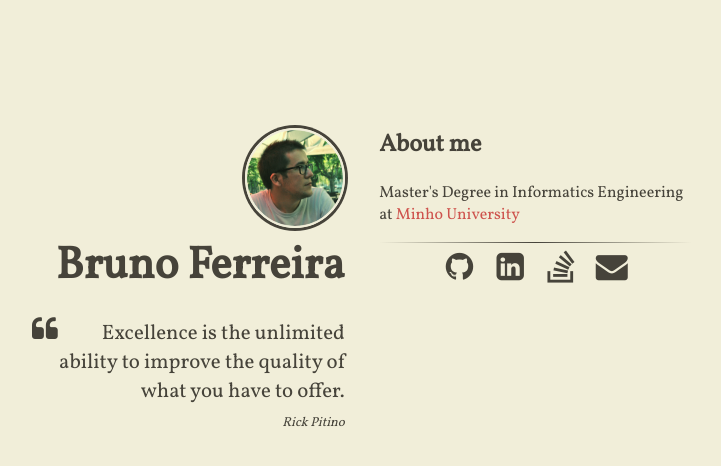
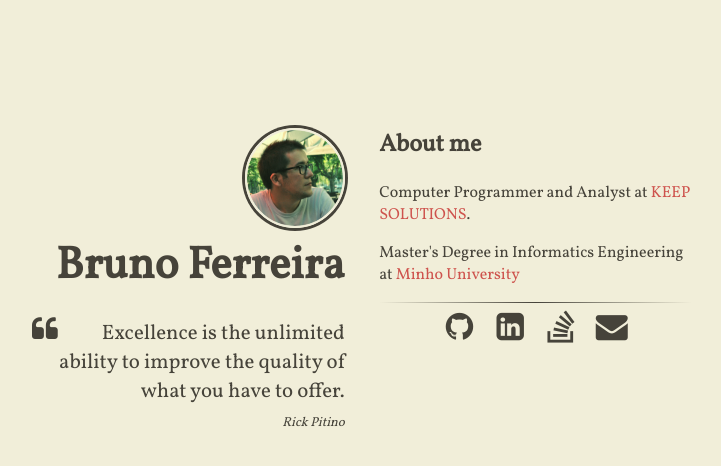
Before and after one commit to chalkos/chalkos.github.io, a Jekyll site: the page built from index.html, in a window 1280 px wide. Shown: the top 466 px of the page, without its empty margins (288-1009 px from the left). Built offline with Jekyll 4.4.1, drawn with Linux system fonts in a browser that asks for light colours; nearby versions of some CDN libraries.

Commit message:
keep keeps

```diff
--- a/_includes/content.html
+++ b/_includes/content.html
@@ -1,4 +1,5 @@
 <h2>About me</h2>
+<p>Computer Programmer and Analyst at <a href="http://www.keep.pt/">KEEP SOLUTIONS</a>.</p>
 <p>Master's Degree in Informatics Engineering at <a href="https://www.uminho.pt">Minho University</a></p>
 
 <hr/>
```
